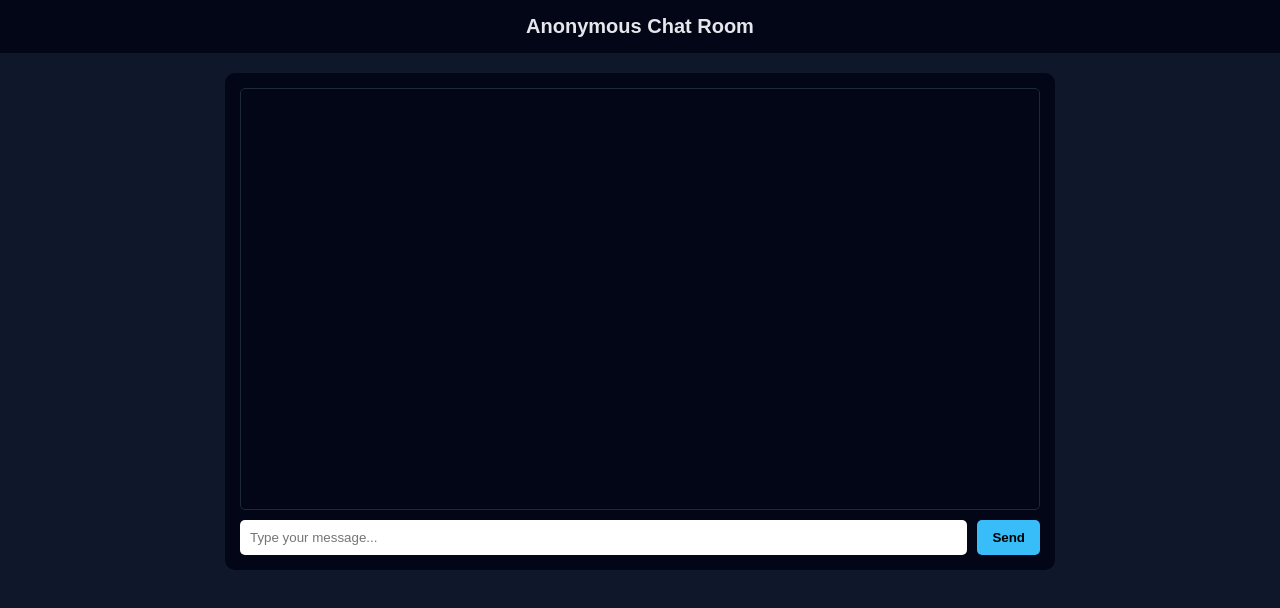
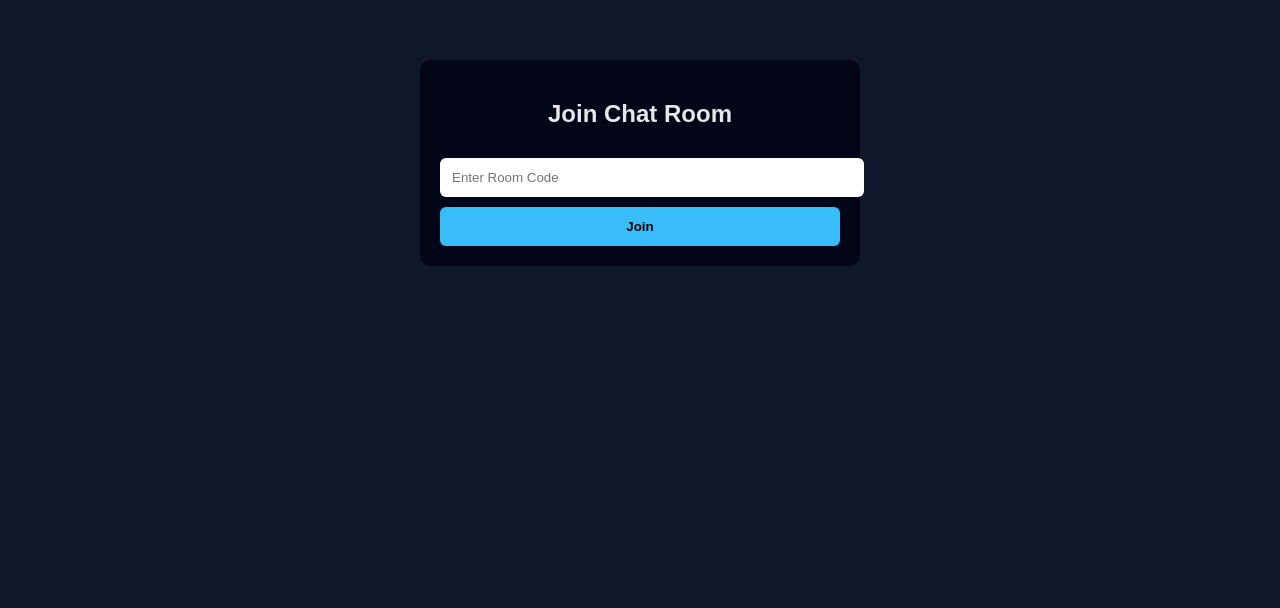
Before and after one commit to 1testbot0019-boop/anonymous-chat, a plain HTML site: page index.html in a window 1280 px wide. Drawn offline with Linux system fonts and the light colour scheme; no server answers.

Commit message:
index.html

```diff
--- a/index.html
+++ b/index.html
@@ -2,86 +2,39 @@
 <html lang="en">
 <head>
   <meta charset="UTF-8" />
-  <title>Anonymous Chat</title>
+  <title>Private Chat Room</title>
   <meta name="viewport" content="width=device-width, initial-scale=1.0" />
-
   <style>
-    body {
-      margin: 0;
-      font-family: Arial, sans-serif;
-      background: #0f172a;
-      color: #e5e7eb;
-    }
-    header {
-      background: #020617;
-      padding: 15px;
-      text-align: center;
-      font-size: 20px;
-      font-weight: bold;
-    }
-    #chatBox {
-      max-width: 800px;
-      margin: 20px auto;
-      background: #020617;
-      border-radius: 10px;
-      padding: 15px;
-    }
-    #messages {
-      height: 400px;
-      overflow-y: auto;
-      border: 1px solid #1e293b;
-      padding: 10px;
-      border-radius: 5px;
-    }
-    .msg {
-      margin-bottom: 10px;
-    }
-    .user {
-      color: #38bdf8;
-      font-weight: bold;
-    }
-    form {
-      display: flex;
-      gap: 10px;
-      margin-top: 10px;
-    }
-    input {
-      flex: 1;
-      padding: 10px;
-      border: none;
-      border-radius: 5px;
-      outline: none;
-    }
-    button {
-      padding: 10px 15px;
-      border: none;
-      border-radius: 5px;
-      background: #38bdf8;
-      cursor: pointer;
-      font-weight: bold;
-    }
+    body { font-family: Arial, sans-serif; background:#0f172a; color:#e5e7eb; margin:0; }
+    .container { max-width:400px; margin:60px auto; background:#020617; padding:20px; border-radius:10px; }
+    h2 { text-align:center; }
+    input, button { width:100%; padding:12px; margin-top:10px; border:none; border-radius:6px; }
+    button { background:#38bdf8; font-weight:bold; cursor:pointer; }
+    #chat { display:none; }
+    #messages { height:350px; overflow-y:auto; border:1px solid #1e293b; padding:10px; border-radius:5px; }
+    .msg { margin-bottom:8px; }
+    .user { color:#38bdf8; font-weight:bold; }
   </style>
 </head>
-
 <body>
 
-<header>Anonymous Chat Room</header>
-
-<div id="chatBox">
-  <div id="messages"></div>
-
-  <form id="chatForm">
-    <input id="messageInput" placeholder="Type your message..." required />
-    <button type="submit">Send</button>
-  </form>
+<div class="container" id="login">
+  <h2>Join Chat Room</h2>
+  <input id="roomCode" placeholder="Enter Room Code" />
+  <button onclick="joinRoom()">Join</button>
 </div>
 
-<!-- Firebase SDKs (COMPAT) -->
+<div class="container" id="chat">
+  <h2 id="roomTitle"></h2>
+  <div id="messages"></div>
+  <input id="messageInput" placeholder="Type message..." />
+  <button onclick="sendMessage()">Send</button>
+</div>
+
 <script src="https://www.gstatic.com/firebasejs/9.23.0/firebase-app-compat.js"></script>
 <script src="https://www.gstatic.com/firebasejs/9.23.0/firebase-database-compat.js"></script>
 
 <script>
-  // 🔥 YOUR FIREBASE CONFIG (CORRECT)
   const firebaseConfig = {
     apiKey: "AIzaSyDhcvCrgzvm2G2jia_-JfUX0k_7KSdbMvU",
     authDomain: "anonymous-chat-eb680.firebaseapp.com",
@@ -92,36 +45,36 @@
     appId: "1:747757674736:web:f5392922560b317ccce235"
   };
 
-  // Initialize Firebase
   firebase.initializeApp(firebaseConfig);
-  const database = firebase.database();
+  const db = firebase.database();
 
-  const username = "User" + Math.floor(Math.random() * 10000);
-  const messagesRef = database.ref("messages");
+  let room = "";
+  const user = "User" + Math.floor(Math.random() * 10000);
 
-  const messagesDiv = document.getElementById("messages");
+  function joinRoom() {
+    room = document.getElementById('roomCode').value.trim();
+    if (!room) return alert('Enter a room code');
 
-  // Receive messages
-  messagesRef.limitToLast(100).on("child_added", snapshot => {
-    const msg = snapshot.val();
-    const div = document.createElement("div");
-    div.className = "msg";
-    div.innerHTML = `<span class="user">${msg.user}:</span> ${msg.text}`;
-    messagesDiv.appendChild(div);
-    messagesDiv.scrollTop = messagesDiv.scrollHeight;
-  });
+    document.getElementById('login').style.display = 'none';
+    document.getElementById('chat').style.display = 'block';
+    document.getElementById('roomTitle').innerText = 'Room: ' + room;
 
-  // Send message
-  document.getElementById("chatForm").addEventListener("submit", e => {
-    e.preventDefault();
-    const input = document.getElementById("messageInput");
-    messagesRef.push({
-      user: username,
-      text: input.value,
-      time: Date.now()
+    const ref = db.ref('rooms/' + room);
+    ref.limitToLast(100).on('child_added', snap => {
+      const m = snap.val();
+      const div = document.createElement('div');
+      div.className = 'msg';
+      div.innerHTML = `<span class="user">${m.user}:</span> ${m.text}`;
+      document.getElementById('messages').appendChild(div);
     });
-    input.value = "";
-  });
+  }
+
+  function sendMessage() {
+    const text = document.getElementById('messageInput').value;
+    if (!text) return;
+    db.ref('rooms/' + room).push({ user, text, time: Date.now() });
+    document.getElementById('messageInput').value = '';
+  }
 </script>
 
 </body>
```
